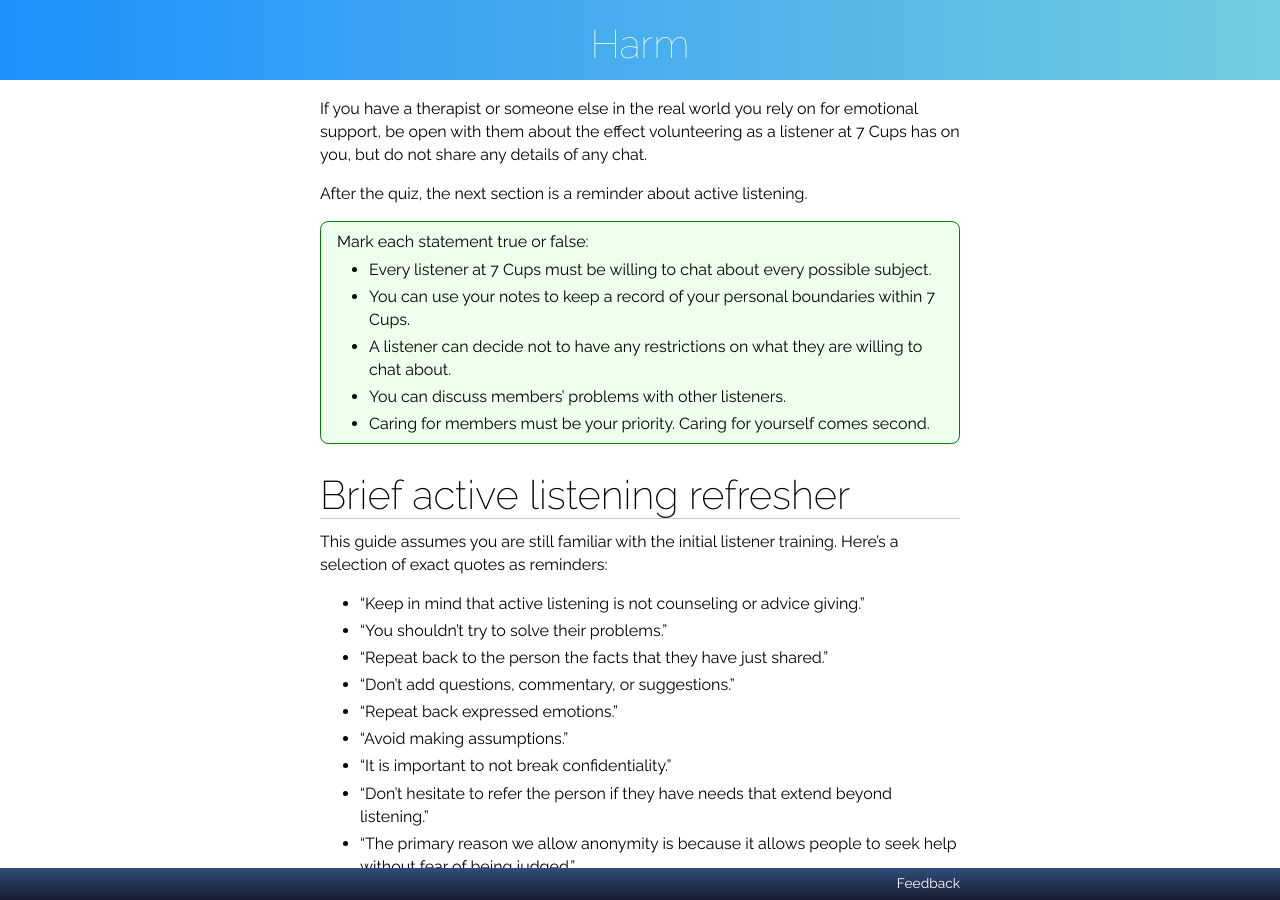
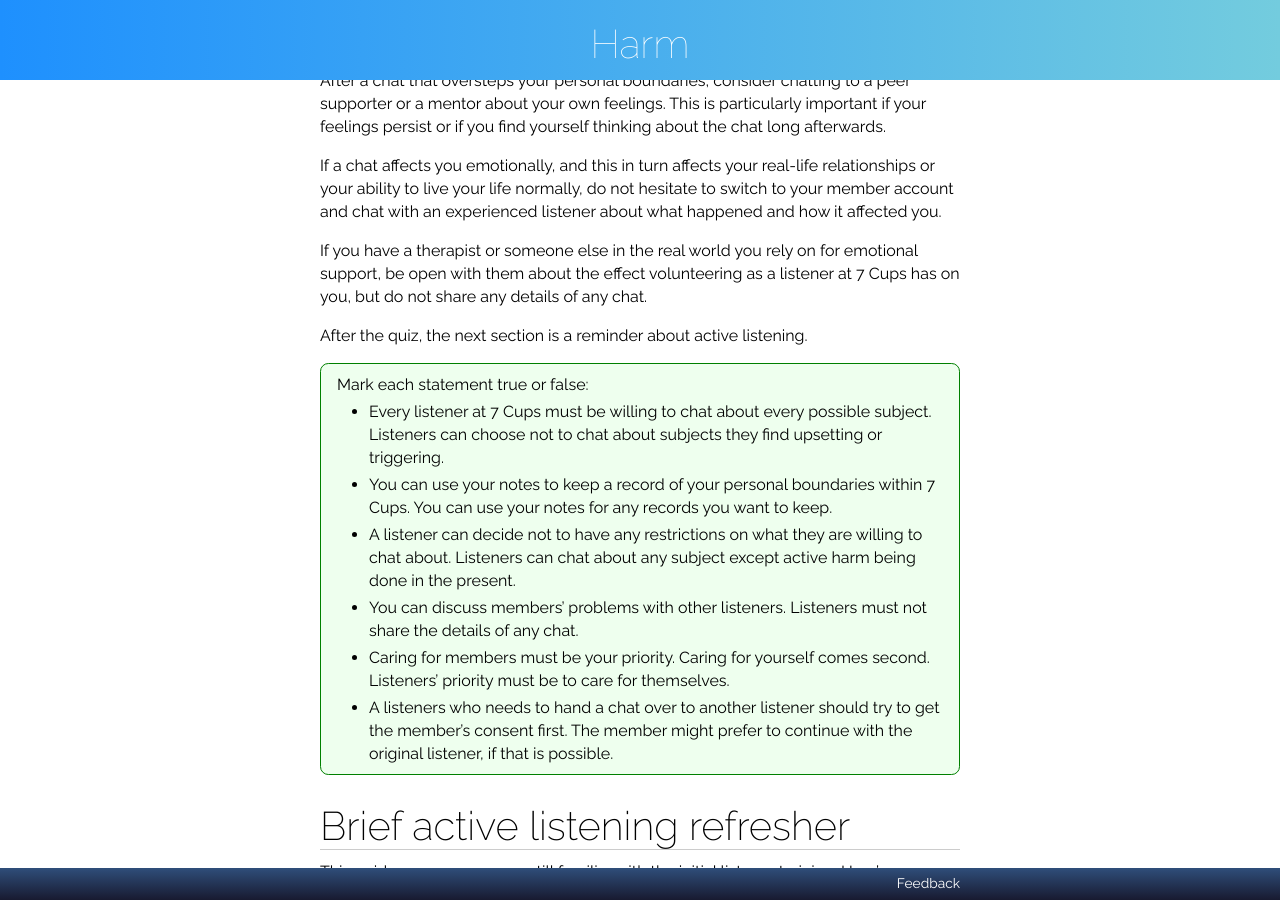
Before and after one commit to RarelyCharlie/rarelycharlie.github.io, a Jekyll site: the page built from _guide/harm.md, in a window 1280 px wide and 900 px high, scrolled down 5440 px. Built offline with Jekyll 4.4.1, drawn with Linux system fonts in a browser that asks for light colours; nearby versions of some CDN libraries; some of the changed text lies outside the part shown.

Commit message:
new quizzes

```diff
--- a/_guide/harm.md
+++ b/_guide/harm.md
@@ -107,11 +107,12 @@ Also later in the guide, there are some reminders about exactly how listeners at
 After the quiz, the next section is a reminder about caring for yourself.
 
 - Mark each statement true or false:
-- Everyone with emotional needs should only be helped by licensed professionals.
-- 7 Cups imposes limitations on the support that listeners can provide.
-- Listeners must understand that some people just make no sense at all.
-- Listeners must be prepared to do anything for their members.
-- Some people tend to confuse thoughts with actions.
+- Everyone's emotional needs should be met by professionals.| Listeners use active listening to help meet members' emotional needs.
+- 7 Cups imposes limitations on the support that listeners can provide.|7 Cups does not allow listeners to support anyone who is actively causing harm.
+- Listeners must understand that some people just make no sense.| At 7 Cups we believe everyone makes sense in the context of their lives.
+- Listeners must be prepared to do anything for members.| Listeners must care for themselves and set personal boundaries.
+- Some people tend to confuse thoughts with actions.|This is known as thought-action fusion, and it is a common thinking problem.
+- 7 Cups' goal is to build a support system for everyone.|Our mission is exactly this.
 {:.quiz}
 
 # Self care
@@ -164,11 +165,12 @@ If you have a therapist or someone else in the real world you rely on for emotio
 After the quiz, the next section is a reminder about active listening.
 
 - Mark each statement true or false:
-- Every listener at 7 Cups must be willing to chat about every possible subject.
-- You can use your notes to keep a record of your personal boundaries within 7 Cups.
-- A listener can decide not to have any restrictions on what they are willing to chat about.
-- You can discuss members' problems with other listeners.
-- Caring for members must be your priority. Caring for yourself comes second.
+- Every listener at 7 Cups must be willing to chat about every possible subject.| Listeners can choose not to chat about subjects they find upsetting or triggering.
+- You can use your notes to keep a record of your personal boundaries within 7 Cups.|You can use your notes for any records you want to keep.
+- A listener can decide not to have any restrictions on what they are willing to chat about.|Listeners can chat about any subject except active harm being done in the present.
+- You can discuss members' problems with other listeners.| Listeners must not share the details of any chat.
+- Caring for members must be your priority. Caring for yourself comes second.| Listeners' priority must be to care for themselves.
+- A listeners who needs to hand a chat over to another listener should try to get the member's consent first.|The member might prefer to continue with the original listener, if that is possible.
 {:.quiz}
 
 # Brief active listening refresher
```
